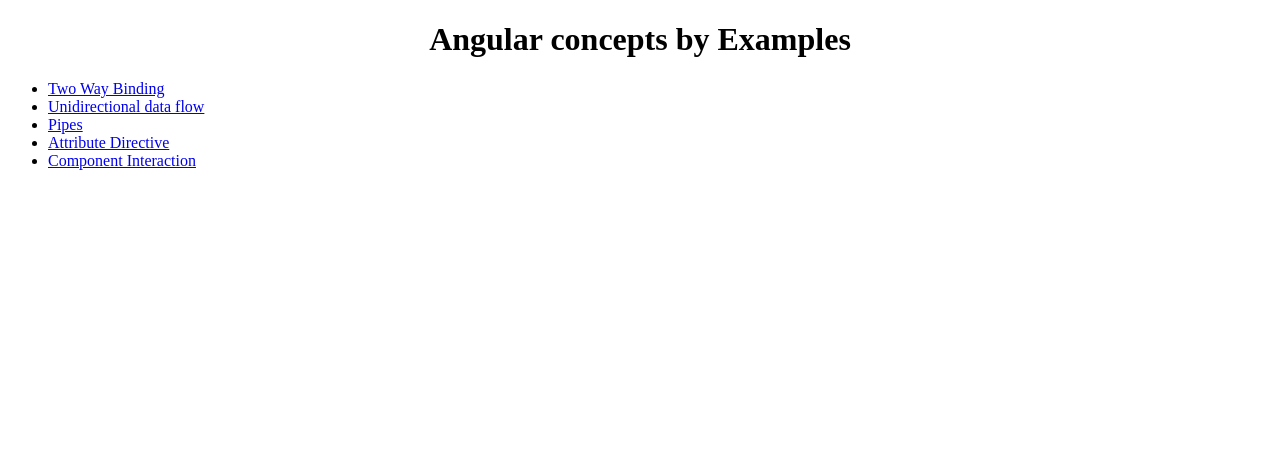
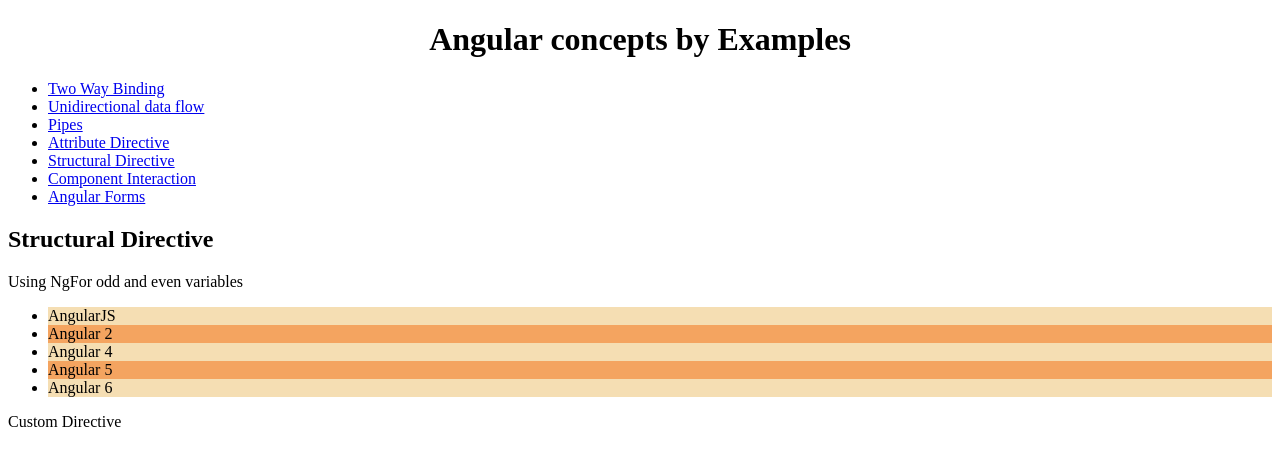
Before and after one commit to vaibhavsinghal87/angular-concepts-by-example, an Angular app: page /structuralDirective in a window 1280 px wide. Before the commit this address led to /. Shown: the top 466 px of the page. Built offline with nearby package versions, Linux system fonts and the light colour scheme.

Commit message:
added structural directives example

```diff
--- a/src/app/app-routing.module.ts
+++ b/src/app/app-routing.module.ts
@@ -5,11 +5,13 @@
 import { TwoWayBindingComponent } from './two-way-binding/two-way-binding.component';
 import { PipeComponent } from './pipe/pipe.component';
 import { AttributeDirectiveComponent } from './attribute-directive/attribute-directive.component';
+import { StructuralDirectiveComponent } from './structural-directive/structural-directive.component';
 
 const routes: Routes = [
   { path: 'twoWayBinding', component: TwoWayBindingComponent },
   { path: 'pipe', component: PipeComponent },
-  { path: 'attributeDirective', component: AttributeDirectiveComponent }
+  { path: 'attributeDirective', component: AttributeDirectiveComponent },
+  { path: 'structuralDirective', component: StructuralDirectiveComponent }
 ];
 
 @NgModule({
--- a/src/app/app.component.ts
+++ b/src/app/app.component.ts
@@ -13,6 +13,8 @@
     { name: 'Unidirectional data flow', id: 'unidirectionalDataFlow'},
     { name: 'Pipes', id: 'pipe'},
     { name: 'Attribute Directive', id: 'attributeDirective'},
-    { name: 'Component Interaction', id: 'componentInteraction'}
+    { name: 'Structural Directive', id: 'structuralDirective'},
+    { name: 'Component Interaction', id: 'componentInteraction'},
+    { name: 'Angular Forms', id: 'forms'}
   ];
 }
--- a/src/app/app.module.ts
+++ b/src/app/app.module.ts
@@ -11,6 +11,7 @@
 import { MultiplyPipe } from './multiply.pipe';
 import { ShowFullTextDirective } from './show-full-text.directive';
 import { AttributeDirectiveComponent } from './attribute-directive/attribute-directive.component';
+import { StructuralDirectiveComponent } from './structural-directive/structural-directive.component';
 
 
 @NgModule({
@@ -20,7 +21,8 @@
     PipeComponent,
     MultiplyPipe,
     ShowFullTextDirective,
-    AttributeDirectiveComponent
+    AttributeDirectiveComponent,
+    StructuralDirectiveComponent
   ],
   imports: [
     BrowserModule,
--- /dev/null
+++ b/src/app/structural-directive/structural-directive.component.css
@@ -0,0 +1,6 @@
+.odd {
+    background-color: sandybrown;
+}
+.even{
+    background-color: wheat;
+}
--- /dev/null
+++ b/src/app/structural-directive/structural-directive.component.html
@@ -0,0 +1,18 @@
+<h2>
+  Structural Directive
+</h2>
+
+<div>
+  Using NgFor odd and even variables
+  <ul>
+    <li *ngFor="let item of angularVersions; let odd=odd; let even=even;"
+        [class.odd]="odd"
+        [class.even]="even">
+      {{item}}
+    </li>
+  </ul>
+</div>
+
+<div>
+    Custom Directive
+</div>
--- /dev/null
+++ b/src/app/structural-directive/structural-directive.component.ts
@@ -0,0 +1,23 @@
+import { Component, OnInit } from '@angular/core';
+
+@Component({
+  selector: 'app-structural-directive',
+  templateUrl: './structural-directive.component.html',
+  styleUrls: ['./structural-directive.component.css']
+})
+export class StructuralDirectiveComponent implements OnInit {
+
+  angularVersions:String[] = [
+    'AngularJS',
+    'Angular 2',
+    'Angular 4',
+    'Angular 5',
+    'Angular 6'
+  ];
+
+  constructor() { }
+
+  ngOnInit() {
+  }
+
+}
```
Also changed, not shown: 1 other file (tests, documents, lock files or other folders).
